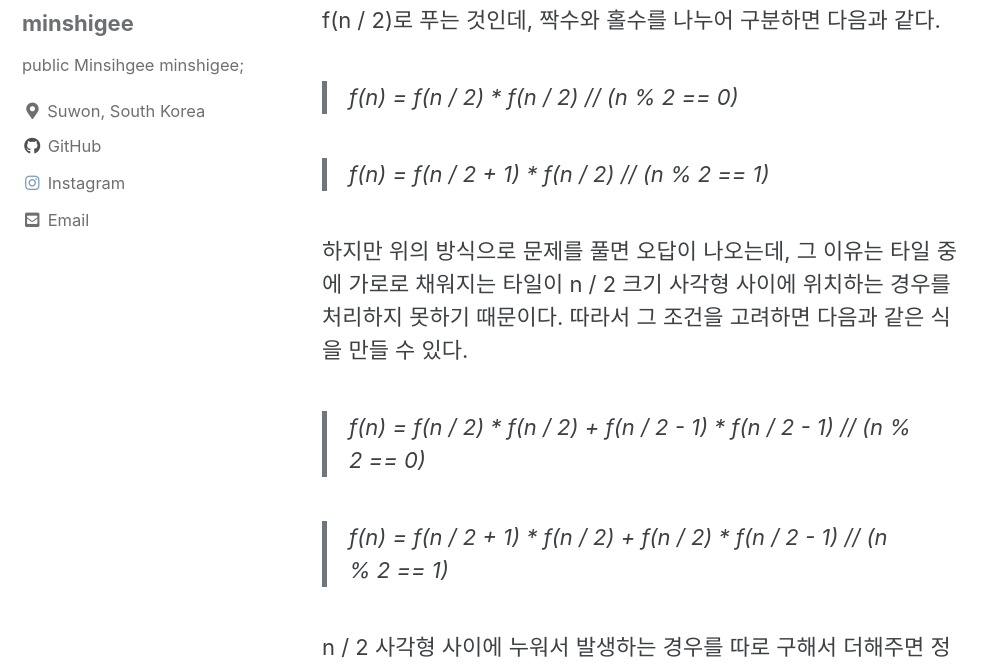
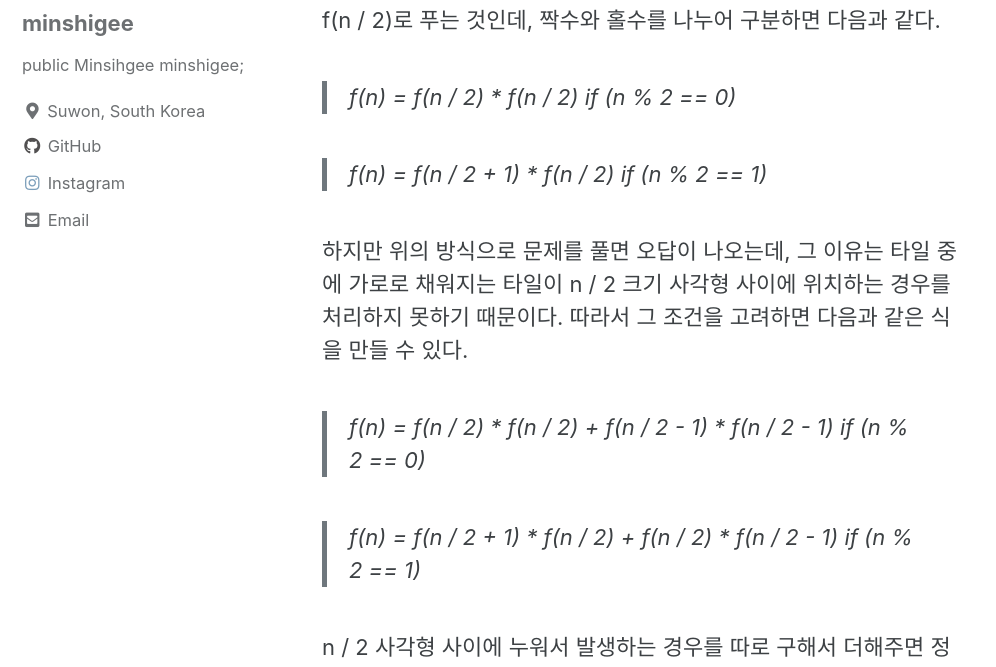
Before and after one commit to MinShiGee/MinShiGee.github.io, a Jekyll site: the page built from _posts/2021-07-03-2n타일링.md, in a window 1280 px wide and 900 px high, scrolled down 1190 px. Shown: the part 176-843 px from the top of the window, without its empty margins (0-996 px from the left). Built offline with Jekyll 4.4.1, drawn with Linux system fonts in a browser that asks for light colours; cached includes are drawn as plain includes; some of the changed text lies outside the part shown.

Commit message:
edit log17-3

```diff
--- a/_posts/2021-07-03-2n타일링.md
+++ b/_posts/2021-07-03-2n타일링.md
@@ -16,7 +16,7 @@ problem link: https://programmers.co.kr/learn/courses/30/lessons/12900
 기본적인 dp 문제로 피보나치 수열과 같은 공식에 기저만 바꾸면 답을 얻을 수 있다.
 > f(n) = 길이가 n인 사각형을 타일로 채우는 경우의 수
 
-> f(n) = f(n-1) + f(n-2) //f(1) = 1, f(2) = 2
+> f(n) = f(n-1) + f(n-2) if f(1) = 1, f(2) = 2
 
 위의 식으로 매우 간단하게 답을 구할 수 있다. (나머지 연산은 매 연산마다 해주면 된다.)
 
@@ -30,14 +30,14 @@ problem link: https://programmers.co.kr/learn/courses/30/lessons/12900
 > 'n / 2개의 타일을 채우는 경우의 곱으로 구할 수 있지 않을까?'
 
 라는 아이디어를 가지고 문제에 접근을 해봤다. 즉 f(n) = f(n / 2) * f(n / 2)로 푸는 것인데, 짝수와 홀수를 나누어 구분하면 다음과 같다.
-> f(n) = f(n / 2) * f(n / 2) // (n % 2 == 0)
+> f(n) = f(n / 2) * f(n / 2) if (n % 2 == 0)
 
-> f(n) = f(n / 2 + 1) * f(n / 2) // (n % 2 == 1)
+> f(n) = f(n / 2 + 1) * f(n / 2) if (n % 2 == 1)
 
 하지만 위의 방식으로 문제를 풀면 오답이 나오는데, 그 이유는 타일 중에 가로로 채워지는 타일이 n / 2 크기 사각형 사이에 위치하는 경우를 처리하지 못하기 때문이다. 따라서 그 조건을 고려하면 다음과 같은 식을 만들 수 있다.
-> f(n) = f(n / 2) * f(n / 2) + f(n / 2 - 1) * f(n / 2 - 1) // (n % 2 == 0)
+> f(n) = f(n / 2) * f(n / 2) + f(n / 2 - 1) * f(n / 2 - 1) if (n % 2 == 0)
 
-> f(n) = f(n / 2 + 1) * f(n / 2) + f(n / 2) * f(n / 2 - 1) // (n % 2 == 1)
+> f(n) = f(n / 2 + 1) * f(n / 2) + f(n / 2) * f(n / 2 - 1) if (n % 2 == 1)
 
 n / 2 사각형 사이에 누워서 발생하는 경우를 따로 구해서 더해주면 정답인 식을 구할 수 있다. 이제 우리가 구한 식에 대한 기저사례를 구해야한다. 기저는 식에서 참조하는 경우의 수가 3개이니 결과적으로 f(1), f(2), f(3)만 메모이제이션 테이블에 넣어주면 답을 구할 수 있다.
 
```
